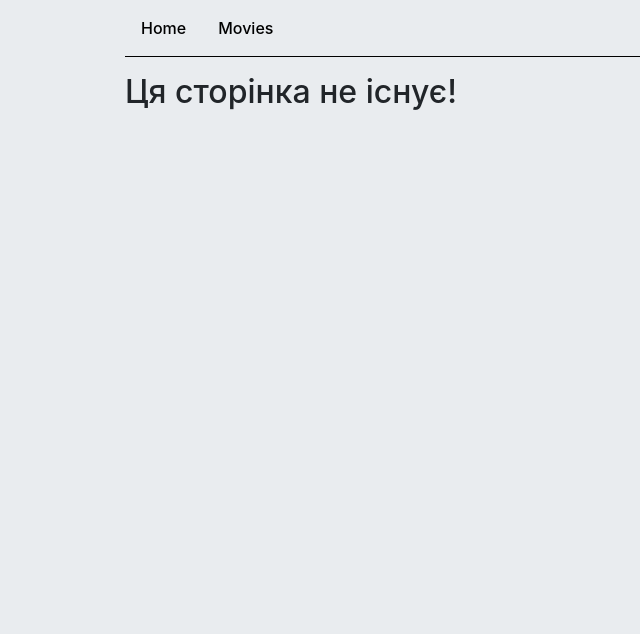
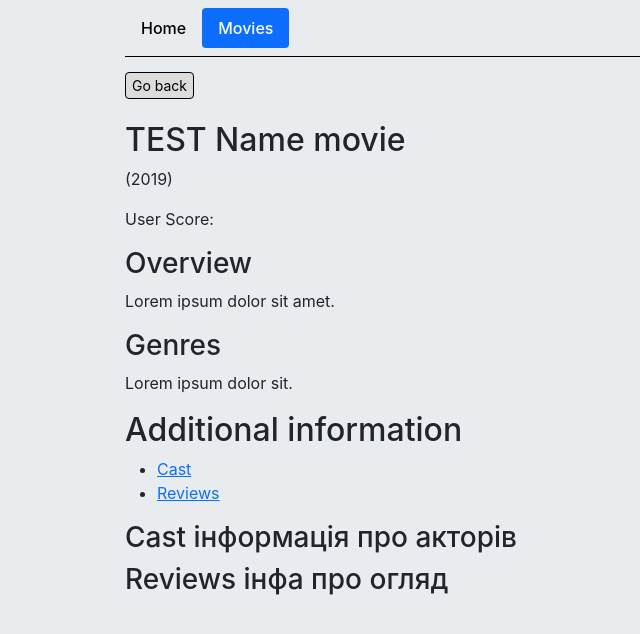
Before and after one commit to DonKanElion/goit-react-hw-05-movies, a React (Create React App) app: page /goit-react-hw-05-movies/movies/1 in a window 1280 px wide. Shown: the top 634 px of the page, without its empty margins (51-691 px from the left). Built offline with nearby package versions, Linux system fonts and the light colour scheme.

Commit message:
add useParams

```diff
--- a/src/components/App.jsx
+++ b/src/components/App.jsx
@@ -3,15 +3,24 @@ import { Routes, Route } from 'react-router-dom';
 import SharedLayout from './SharedLayout/SharedLayout';
 import Home from '../pages/Home';
 import Movies from '../pages/Movies';
+import SearchForm from './SearchForm/SearchForm';
+import MovieDetails from 'pages/MovieDetails';
 import NotFound from 'pages/NotFound';
 
 export const App = () => {
   return (
     <Routes>
-      <Route path="/" element={<SharedLayout />}>
+      <Route path="" element={<SharedLayout />}>
         <Route index element={<Home />} />
-        <Route path="/movies" element={<Movies />}>
+        <Route path="movies" element={<Movies />}>
+          <Route index element={<SearchForm />} ></Route>
+          <Route path=":movieId" element={<MovieDetails />}>
+            {/* <Route path='cast' element ></Route>
+            <Route path='reviews' element ></Route> */}
+
+          </Route>
         </Route>
+
         <Route path="*" element={<NotFound />} />
       </Route>
     </Routes>
--- a/src/components/MoviesList/MoviesList.jsx
+++ b/src/components/MoviesList/MoviesList.jsx
@@ -5,9 +5,13 @@ import MoviesListItem from 'components/MoviesListItem/MoviesListItem';
 const MoviesList = ({ movies }) => {
   return (
     <ul>
-      {movies.map(({ id, original_title, release_date, overview }) => {
+      {movies.map( movie => {
+
+        // const { id, original_title, release_date, overview } = movie;
+        const { id } = movie;
+
         return (
-          <MoviesListItem key={id} title={original_title}></MoviesListItem>
+          <MoviesListItem key={id} props={movie} ></MoviesListItem>
         );
       })}
     </ul>
--- a/src/components/MoviesListItem/MoviesListItem.jsx
+++ b/src/components/MoviesListItem/MoviesListItem.jsx
@@ -1,32 +1,27 @@
-// import { Link } from 'react-router-dom';
-import { NavLink } from "react-router-dom";
-
+import { Link } from 'react-router-dom';
 
 import PropTypes from 'prop-types';
 import styled from 'styled-components';
-
-// import { getMovieIdAPI } from 'Services/getMovieIdAPI';
 
 const Item = styled.li`
   font-size: 12px;
   font-weight: 400;
 `;
-const MoviesListItem = ({ title, id}) => {
-  const handleClick = evt => {
-    evt.preventDefault();
-    console.log('Hello Tik Tik');
-    // getMovieIdAPI(id);
-  };
+
+const MoviesListItem = movie => {
+  // const { id, original_title, release_date, overview } = movie.props;
+
+  const { id, original_title } = movie.props;
 
   return (
-    <Item onClick={handleClick}>
-      <NavLink to='/movies/:movieId' >{title}</NavLink>
+    <Item>
+      <Link to={`movies/:${id}`}>{original_title}</Link>
     </Item>
   );
 };
 
 MoviesListItem.propTypes = {
-  title: PropTypes.string.isRequired,
+  movie: PropTypes.func.isRequired,
 };
 
 export default MoviesListItem;
--- a/src/components/SharedLayout/SharedLayout.jsx
+++ b/src/components/SharedLayout/SharedLayout.jsx
@@ -6,8 +6,8 @@ const SharedLayout = () => {
         <Container>
         <Header>
           <nav>
-            <Link to="/" end >Home</Link>
-            <Link to="/movies">Movies</Link>
+            <Link to="" end >Home</Link>
+            <Link to="movies">Movies</Link>
           </nav>
         </Header>
         <Outlet />
--- a/src/index.js
+++ b/src/index.js
@@ -6,7 +6,7 @@ import './index.css';
 
 ReactDOM.createRoot(document.getElementById('root')).render(
   <React.StrictMode>
-    <BrowserRouter>
+    <BrowserRouter basename='goit-react-hw-05-movies'>
       <App />
     </BrowserRouter>
   </React.StrictMode>
--- a/src/pages/Home.jsx
+++ b/src/pages/Home.jsx
@@ -1,8 +1,8 @@
 import React, { useState, useEffect } from 'react';
+
 import { Notify } from 'notiflix/build/notiflix-notify-aio';
 
 import { getMovies } from 'services/moviesAPI';
-// import testData from '../../../src/testData.json';
 import MoviesList from 'components/MoviesList/MoviesList';
 import Loader from 'components/Loader/Loader';
 
@@ -21,18 +21,14 @@ const Home = () => {
             'Сталася помилка'
           );
         }
-        // console.log('CONTROL results: ', results);
 
-        setTrendMovies([...results]);
-        // console.log('CONTROL STATE - trendMovies: ', trendMovies); ???
-        return;
+        return setTrendMovies([...results]);
       })
       .catch(error => {
         notifyError(error);
         return console.log(error);
       })
       .finally(() => {
-        // console.log('CONTROL STATE - trendMovies: ', trendMovies); ???
         setIsLoading(false);
       });
   }, []);
--- a/src/pages/MovieDetails.jsx
+++ b/src/pages/MovieDetails.jsx
@@ -1,11 +1,13 @@
-import { NavLink } from 'react-router-dom';
+import { NavLink, useParams } from 'react-router-dom';
 
 import Button from 'components/Button/Button';
 import Cast from 'components/Cast/Cast';
 import Reviews from 'components/Reviews/Reviews';
 
 const MovieDetails = () => {
+  const { movieId } = useParams();
 
+  console.log(movieId);
 
   return (
     <>
@@ -15,7 +17,7 @@ const MovieDetails = () => {
           <img src="" alt="" />
           <div>
             <div>
-              <h2>Name movie</h2>
+              <h2>TEST Name movie</h2>
               <p>(2019)</p>
             </div>
             <p>User Score: </p>
@@ -28,10 +30,14 @@ const MovieDetails = () => {
       </section>
 
       <section>
-        <h2> Additional information</h2>
+        <h2>Additional information</h2>
         <ul>
-          <li><NavLink to='cast' >Cast</NavLink></li>
-          <li><NavLink to='reviews'>Reviews</NavLink></li>
+          <li>
+            <NavLink to="cast">Cast</NavLink>
+          </li>
+          <li>
+            <NavLink to="reviews">Reviews</NavLink>
+          </li>
         </ul>
         <Cast>test Cast</Cast>
         <Reviews>test Reviews</Reviews>
--- a/src/pages/Movies.jsx
+++ b/src/pages/Movies.jsx
@@ -1,16 +1,18 @@
-import SearchForm from 'components/SearchForm/SearchForm';
-import MovieDetails from 'pages/MovieDetails';
+import { Outlet } from 'react-router-dom';
+// import SearchForm from 'components/SearchForm/SearchForm';
+// import MovieDetails from 'pages/MovieDetails';
 
 
 const Movies = () => {
-  const handleSubmit = () => {
-    console.log('Helli Submit. on Feath !!!!');
-  };
+  // const handleSubmit = () => {
+  //   console.log('Helli Submit. on Feath !!!!');
+  // };
 
   return (
     <>
-      <SearchForm onSubmit={handleSubmit}></SearchForm>
-      <MovieDetails></MovieDetails>
+      {/* <SearchForm onSubmit={handleSubmit}></SearchForm>
+      <MovieDetails></MovieDetails> */}
+      <Outlet />
     </>
   );
 };
```
